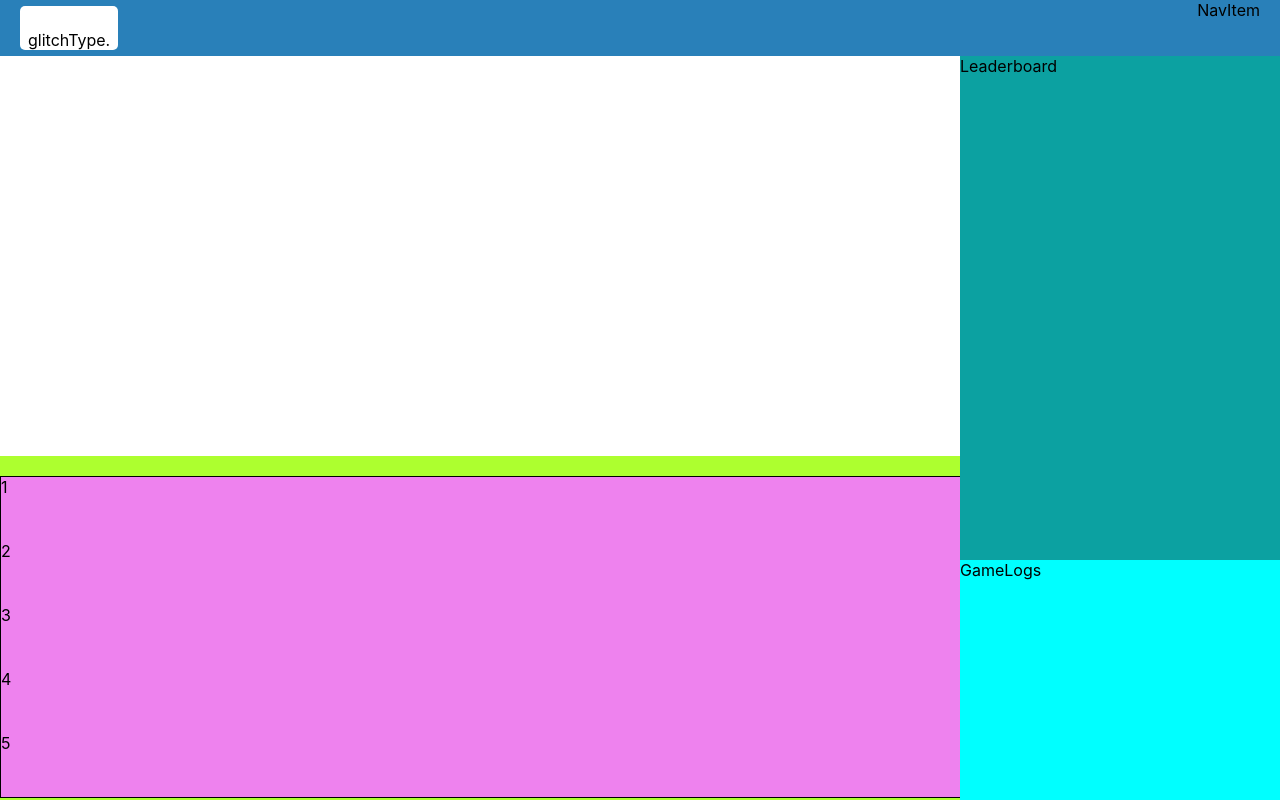
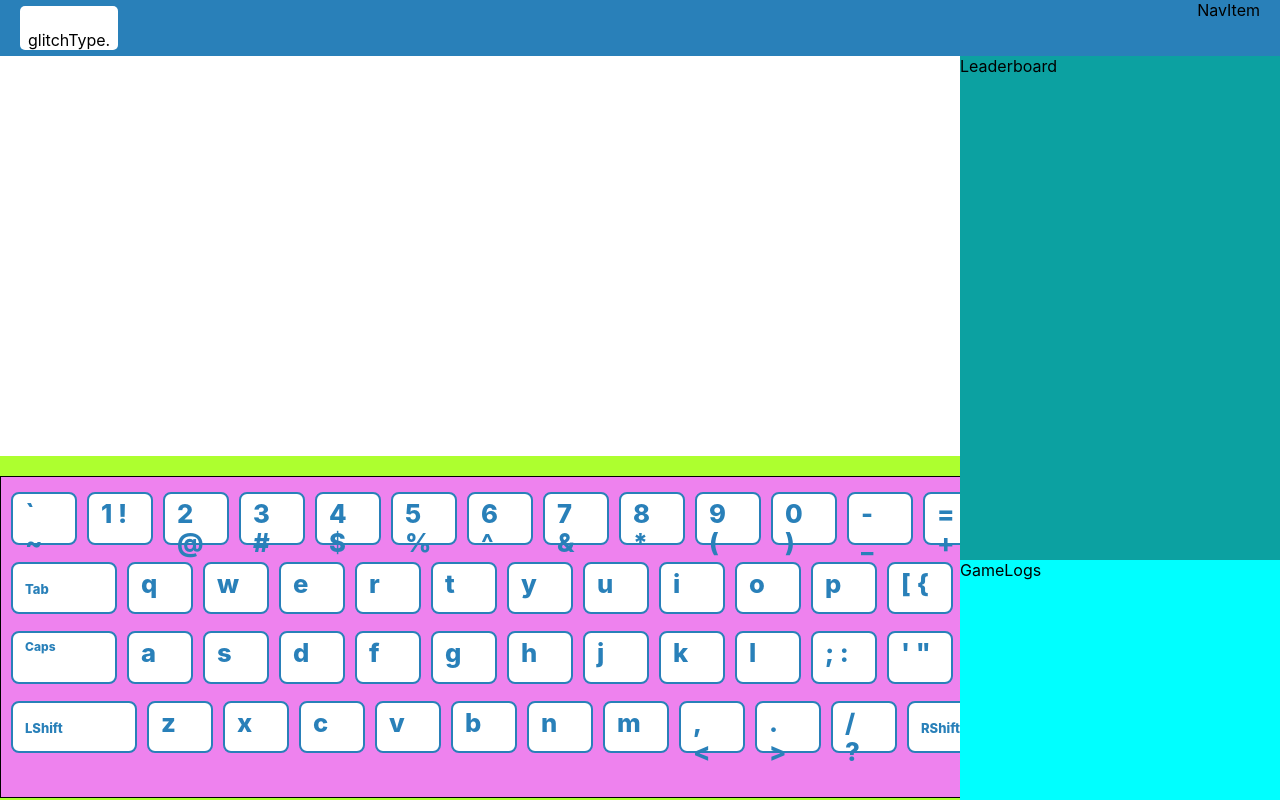
Before and after one commit to dush-t/glitchType, a React (Create React App) app in the folder glitch_type_client/: page / in a window 1280 px wide. Built offline with nearby package versions, Linux system fonts and the light colour scheme.

Commit message:
Display keyboard

```diff
--- a/glitch_type_client/src/components/Keyboard/Key/Key.js
+++ b/glitch_type_client/src/components/Keyboard/Key/Key.js
@@ -13,6 +13,7 @@ const getKeyClassName = (keyType, pressed) => {
         case "enter": return [keyStyleClass, classes.enter].join(' ')
         case "capsLock": return [keyStyleClass, classes.capsLock].join(' ')
         case "backSpace": return [keyStyleClass, classes.backSpace].join(' ')
+        case "tab": return [keyStyleClass, classes.tab].join(' ')
         default:
             console.log('Unknown key type!')
             break
@@ -25,7 +26,7 @@ const key = (props) => {
 
     return (
         <div className={keyStyleClass}>
-            {props.keyName}
+            {props.disabled ? "" : props.keyName}
         </div>
     )
 }
--- a/glitch_type_client/src/components/Keyboard/Key/Key.module.css
+++ b/glitch_type_client/src/components/Keyboard/Key/Key.module.css
@@ -19,17 +19,20 @@
 .unpressedKey {
     color: #2980b9;
     font-weight: 800;
-    width: 40px;
-    height: 40px;
+    width: 100px;
+    height: 68%;
     display: block;
     background-color: white;
     border: 2px solid #2980b9;
     text-align: left;
-    padding-left: 8px;
+    padding-top: 5px;
+    padding-left: 12px;
+    padding-right: 20px;
     line-height: 29px;
     border-radius: 8px;
     float: left;
-    margin-left: 2px;
+    margin-top: 15px;
+    margin-left: 10px;
     margin-bottom: 2px;
     cursor: pointer;
     transition: box-shadow 0.7s ease;
@@ -37,10 +40,14 @@
 
 .letter {
     width: 30px;
+    font-size: 1.6rem;
 }
 
 .space {
-    width: 234px;
+    text-align: center;
+    width: 500px;
+    font-size: 20px;
+    /* padding-left: 200px;  */
 }
 
 .leftShift {
@@ -68,7 +75,13 @@
     line-height: 18px;
 }
 
-.backspace {
-    width: 84px;
+.backSpace {
+    width: 100px;
     font-size: 12px;
 }
+
+.tab {
+    width: 70px;
+    line-height: 40px;
+    font-size: 13px;
+}
--- a/glitch_type_client/src/components/Keyboard/Keyboard.js
+++ b/glitch_type_client/src/components/Keyboard/Keyboard.js
@@ -9,14 +9,83 @@ import Key from './Key/Key'
 
 class Keyboard extends Component {
 
+    constructor(props) {
+        super(props)
+        console.log("Building keyboard from data")
+        this.state = {
+            row1: {},
+            row2: {},
+            row3: {},
+            row4: {},
+            row5: {},
+        }
+        Object.keys(keyboardData).forEach((key) => {
+            let rowKeyData = {}
+            keyboardData[key].forEach((keyData) => {
+                rowKeyData[keyData.value] = {...keyData, pressed: false, row: key}
+            })
+            this.state[key] = rowKeyData
+        })
+
+        console.log(this.state)
+    }
+
+    keyDownHandler = (row, key) => {
+        const rowObj = this.state[row]
+        const keyObj = rowObj[key]
+        const updatedKeyObj = {...keyObj, pressed: true}
+        const updatedRowObj = {...rowObj}
+        updatedRowObj[key] = updatedKeyObj
+
+        const updationObj = {}
+        updationObj[row] = updatedRowObj
+
+        this.setState(updationObj)
+    }
+
+    keyUpHandler = (row, key) => {
+        const rowObj = this.state[row]
+        const keyObj = rowObj[key]
+        const updatedKeyObj = {...keyObj, pressed: false}
+        const updatedRowObj = {...rowObj}
+        updatedRowObj[key] = updatedKeyObj
+
+        const updationObj = {}
+        updationObj[row] = updatedRowObj
+
+        this.setState(updationObj)
+    }
+
+    getKeyList = (row) => {
+        const rowData = this.state[row]
+        const keyList = Object.keys(rowData).map((keyName) => {
+            const {pressed, disabled, type} = rowData[keyName]
+            return (
+                <Key pressed={pressed} keyType={type} disabled={disabled} keyName={keyName} id={keyName}/>
+            )
+        })
+        return keyList
+    }
+
     render() {
+
         return (
             <div className={classes.Keyboard}>
-                <div className={classes.row}>1</div>
-                <div className={classes.row}>2</div>
-                <div className={classes.row}>3</div>
-                <div className={classes.row}>4</div>
-                <div className={classes.row}>5</div>
+                <div className={classes.row}>
+                    {this.getKeyList('row1')}
+                </div>
+                <div className={classes.row}>
+                    {this.getKeyList('row2')}
+                </div>
+                <div className={classes.row}>
+                    {this.getKeyList('row3')}
+                </div>
+                <div className={classes.row}>
+                    {this.getKeyList('row4')}
+                </div>
+                <div className={classes.row}>
+                    {this.getKeyList('row5')}
+                </div>
                 {/* <Key pressed={false} keyType={'letter'} keyName={'H'} /> */}
             </div>
         )
--- a/glitch_type_client/src/components/Keyboard/Keyboard.module.css
+++ b/glitch_type_client/src/components/Keyboard/Keyboard.module.css
@@ -10,4 +10,5 @@
 .row {
     background-color: violet;
     height: 20%;
+
 }
```
